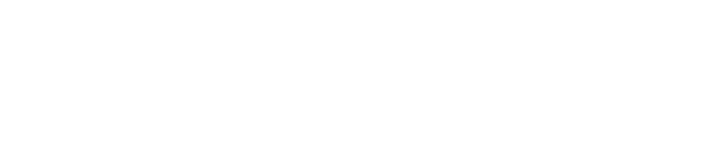
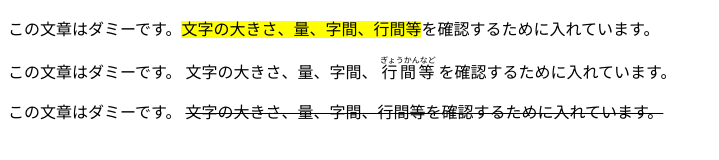
Before and after one commit to ttcksf/coding-demo, a plain HTML site: page text-advance/index.html in a window 1280 px wide. Shown: the whole page, without its empty margins (0-719 px from the left). Drawn offline with Linux system fonts and the light colour scheme.

Commit message:
add text-advance

```diff
--- a/text-advance/index.html
+++ b/text-advance/index.html
@@ -8,5 +8,25 @@
     <link rel="stylesheet" href="./style.css" />
     <script src="./script.js" defer></script>
   </head>
-  <body></body>
+  <body>
+    <div class="container">
+      <p>
+        この文章はダミーです。<mark>文字の大きさ、量、字間、行間等</mark>を確認するために入れています。
+      </p>
+      <p>
+        この文章はダミーです。 文字の大きさ、量、字間、
+        <ruby>
+          <rb>行間等</rb>
+          <rt>ぎょうかんなど</rt>
+        </ruby>
+        を確認するために入れています。
+      </p>
+      <p>
+        この文章はダミーです。
+        <del>
+          文字の大きさ、量、字間、行間等を確認するために入れています。
+        </del>
+      </p>
+    </div>
+  </body>
 </html>
```
